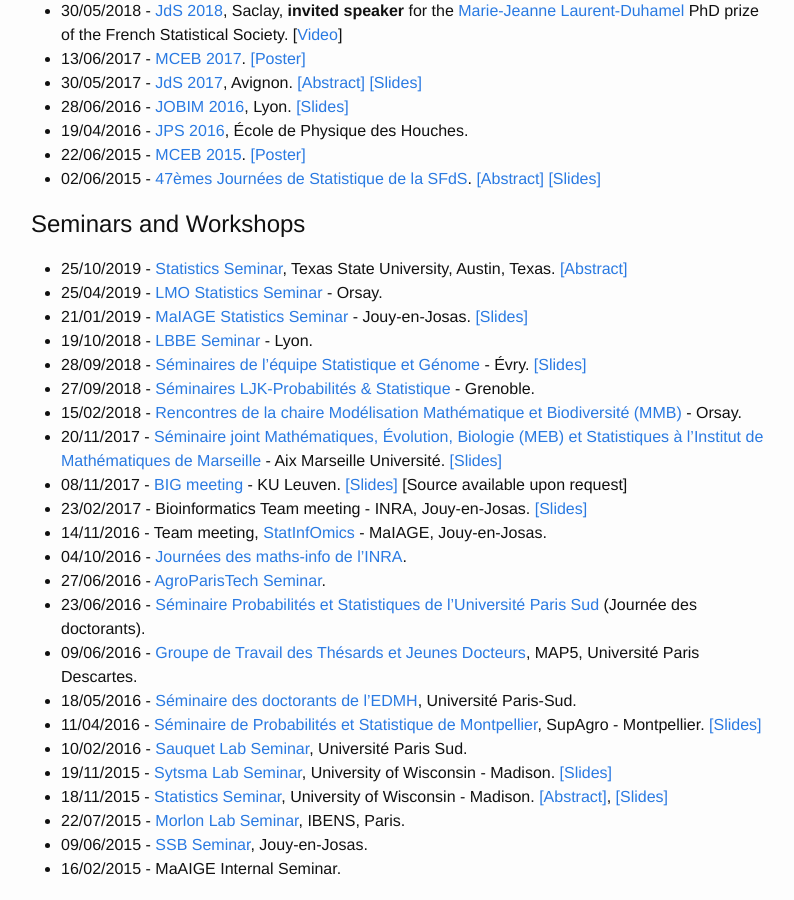
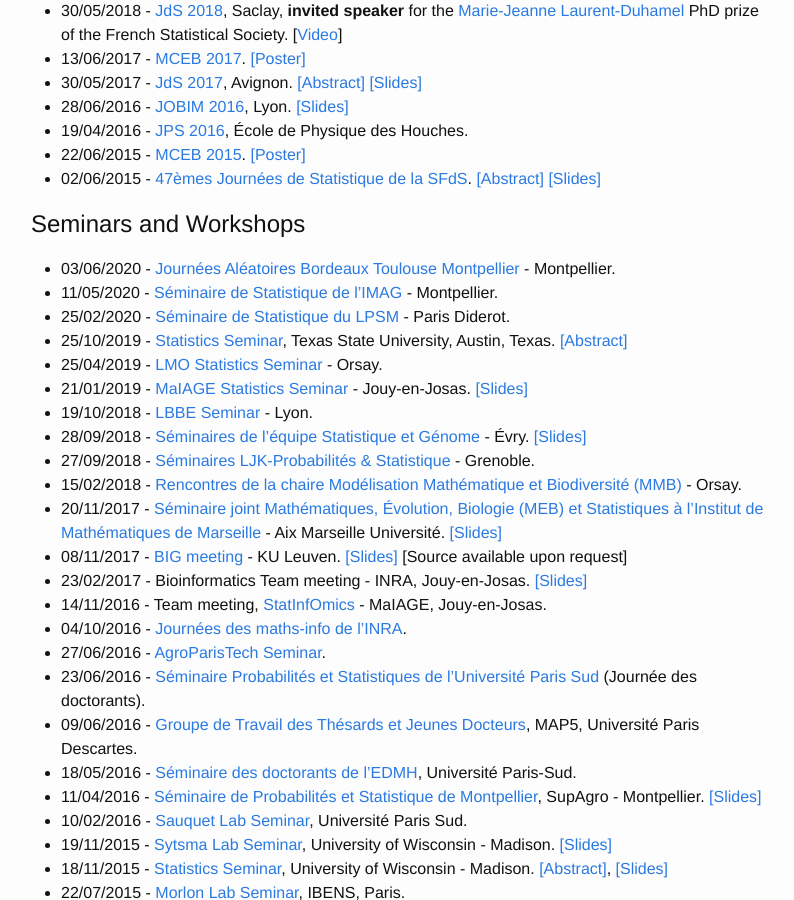
Before and after one commit to pbastide/pbastide.github.io, a Jekyll site: the page built from publi.md, in a window 1280 px wide and 900 px high, scrolled down 1101 px. Shown: the whole window, without its empty margins (239-1033 px from the left). Built offline with Jekyll 4.4.1, drawn with Linux system fonts in a browser that asks for light colours.

Commit message:
Séminaires

```diff
--- a/publi.md
+++ b/publi.md
@@ -45,6 +45,10 @@ A [small summary](https://www.scoop.it/t/life-sci-news-upsaclay?q=bastide) was p
 * 02/06/2015 - [47èmes Journées de Statistique de la SFdS](http://jds2015.sfds.asso.fr/). [[Abstract]]({{site.baseurl}}/docs/SFdS_2015_v2.pdf) [[Slides]]({{site.baseurl}}/docs/20150602_JdS.pdf)
 
 # Seminars and Workshops
+
+* 03/06/2020 - [Journées Aléatoires Bordeaux Toulouse Montpellier](https://jal-bmt.sciencesconf.org/) - Montpellier.
+* 11/05/2020 - [Séminaire de Statistique de l'IMAG](https://imag.edu.umontpellier.fr/seminaires/seminaire-de-probabilites-et-statistiques/) - Montpellier.
+* 25/02/2020 - [Séminaire de Statistique du LPSM](http://www.lpsm.paris/agenda/seminaires-gdt/seminaire-statistique/) - Paris Diderot.
 * 25/10/2019 - [Statistics Seminar](https://www.math.txstate.edu/seminars/statistics.html), Texas State University, Austin, Texas. [[Abstract]]({{site.baseurl}}/docs/20191025_TexasState_Abstract.pdf)
 * 25/04/2019 - [LMO Statistics Seminar](https://www.math.u-psud.fr/TBA-51330?lang=fr) - Orsay.
 * 21/01/2019 - [MaIAGE Statistics Seminar](http://maiage.jouy.inra.fr/?q=fr/node/981) - Jouy-en-Josas. [[Slides]]({{site.baseurl}}/docs/20190121_Jouy.pdf)
```
